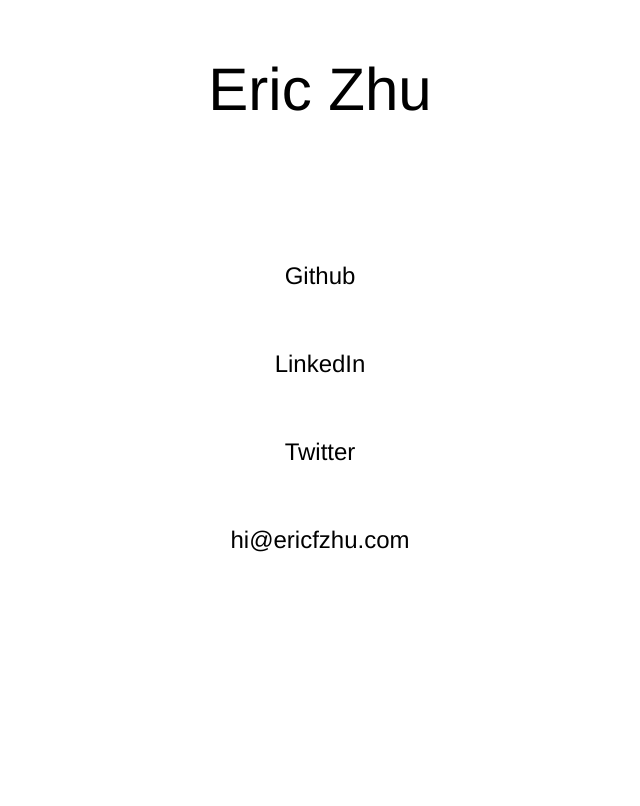
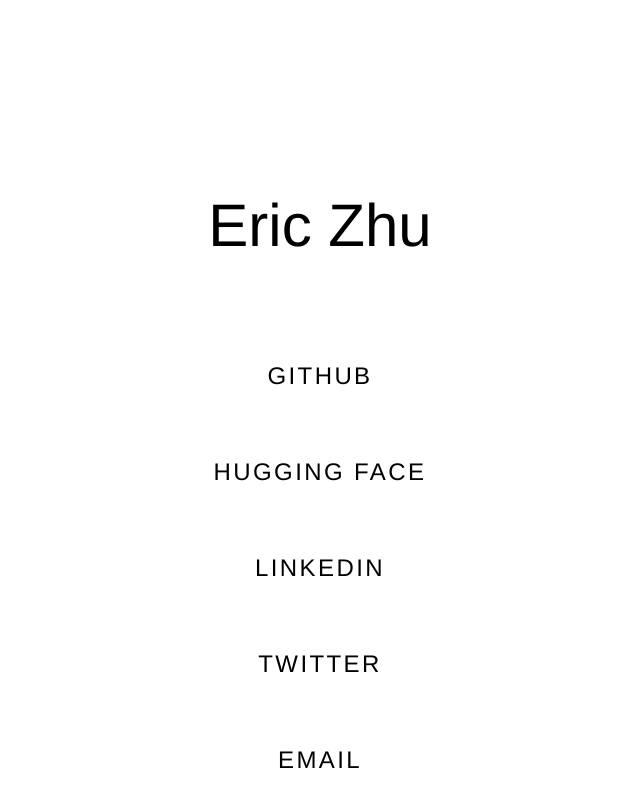
Before and after one commit to ericfzhu/website, a Next.js app: page /socials in a window 1280 px wide. Shown: the whole page, without its empty margins (320-960 px from the left). Built offline with nearby package versions, Linux system fonts and the light colour scheme.

Commit message:
Cleaned up socials component animations (#5)

```diff
--- a/pages/index.tsx
+++ b/pages/index.tsx
@@ -21,7 +21,7 @@
 
             <motion.div className="flex-col flex items-center align-middle justify-center select-none">
                 <motion.div
-                    initial={{ opacity: 1, y: '5vh' }}
+                    initial={{ opacity: 1, y: '22vh' }}
                     animate={{ y: '37vh' }}
                     transition={{ duration: 0.5, type: 'tween' }}
                 >
@@ -34,11 +34,11 @@
                     className="align-middle max-w-screen-md justify-between"
                 >
                     <Link href="/socials">
-                        <button className="p-3">Socials</button>
+                        <button className="p-3 uppercase">Socials</button>
                     </Link>
                     {' / '}
                     <Link href="/podsearch">
-                        <button disabled className="p-3 line-through">
+                        <button disabled className="p-3 line-through uppercase">
                             PodSearch
                         </button>
                     </Link>
--- a/pages/socials.tsx
+++ b/pages/socials.tsx
@@ -21,43 +21,13 @@
         },
     }
     const item = {
-        hidden: { opacity: 0, y: '30vh' },
+        hidden: { opacity: 0, y: '32vh' },
         show: {
             opacity: 1,
-            y: '5vh',
+            y: '17vh',
             transition: {
                 type: 'tween',
                 duration: 1.2,
-            },
-        },
-    }
-
-    const pathVariants = {
-        hidden: {
-            opacity: 0,
-            pathLength: 0,
-            delay: 2,
-        },
-        hover: {
-            opacity: 1,
-            pathLength: 1,
-            transition: {
-                duration: 1.5,
-                ease: 'linear',
-            },
-        },
-    }
-
-    const textVariants = {
-        hidden: {
-            x: '-17.5px',
-            delay: 2,
-        },
-        hover: {
-            x: '0vh',
-            transition: {
-                duration: 1.5,
-                type: 'tween',
             },
         },
     }
@@ -66,22 +36,22 @@
         {
             name: 'Github',
             link: 'https://github.com/ericfzhu',
-            path: 'M12 0c-6.626 0-12 5.373-12 12 0 5.302 3.438 9.8 8.207 11.387.599.111.793-.261.793-.577v-2.234c-3.338.726-4.033-1.416-4.033-1.416-.546-1.387-1.333-1.756-1.333-1.756-1.089-.745.083-.729.083-.729 1.205.084 1.839 1.237 1.839 1.237 1.07 1.834 2.807 1.304 3.492.997.107-.775.418-1.305.762-1.604-2.665-.305-5.467-1.334-5.467-5.931 0-1.311.469-2.381 1.236-3.221-.124-.303-.535-1.524.117-3.176 0 0 1.008-.322 3.301 1.23.957-.266 1.983-.399 3.003-.404 1.02.005 2.047.138 3.006.404 2.291-1.552 3.297-1.23 3.297-1.23.653 1.653.242 2.874.118 3.176.77.84 1.235 1.911 1.235 3.221 0 4.609-2.807 5.624-5.479 5.921.43.372.823 1.102.823 2.222v3.293c0 .319.192.694.801.576 4.765-1.589 8.199-6.086 8.199-11.386 0-6.627-5.373-12-12-12z',
+        },
+        {
+            name: 'Hugging Face',
+            link: 'https://huggingface.co/ericzhu',
         },
         {
             name: 'LinkedIn',
             link: 'https://www.linkedin.com/in/ericfzhu/',
-            path: 'M4.98 3.5c0 1.381-1.11 2.5-2.48 2.5s-2.48-1.119-2.48-2.5c0-1.38 1.11-2.5 2.48-2.5s2.48 1.12 2.48 2.5zm.02 4.5h-5v16h5v-16zm7.982 0h-4.968v16h4.969v-8.399c0-4.67 6.029-5.052 6.029 0v8.399h4.988v-10.131c0-7.88-8.922-7.593-11.018-3.714v-2.155z',
         },
         {
             name: 'Twitter',
             link: 'https://twitter.com/ericfzhu1',
-            path: 'M24 4.557c-.883.392-1.832.656-2.828.775 1.017-.609 1.798-1.574 2.165-2.724-.951.564-2.005.974-3.127 1.195-.897-.957-2.178-1.555-3.594-1.555-3.179 0-5.515 2.966-4.797 6.045-4.091-.205-7.719-2.165-10.148-5.144-1.29 2.213-.669 5.108 1.523 6.574-.806-.026-1.566-.247-2.229-.616-.054 2.281 1.581 4.415 3.949 4.89-.693.188-1.452.232-2.224.084.626 1.956 2.444 3.379 4.6 3.419-2.07 1.623-4.678 2.348-7.29 2.04 2.179 1.397 4.768 2.212 7.548 2.212 9.142 0 14.307-7.721 13.995-14.646.962-.695 1.797-1.562 2.457-2.549z',
         },
         {
-            name: 'hi@ericfzhu.com',
+            name: 'Email',
             link: 'mailto:hi@ericfzhu.com',
-            path: 'M12.042 23.648c-7.813 0-12.042-4.876-12.042-11.171 0-6.727 4.762-12.125 13.276-12.125 6.214 0 10.724 4.038 10.724 9.601 0 8.712-10.33 11.012-9.812 6.042-.71 1.108-1.854 2.354-4.053 2.354-2.516 0-4.08-1.842-4.08-4.807 0-4.444 2.921-8.199 6.379-8.199 1.659 0 2.8.876 3.277 2.221l.464-1.632h2.338c-.244.832-2.321 8.527-2.321 8.527-.648 2.666 1.35 2.713 3.122 1.297 3.329-2.58 3.501-9.327-.998-12.141-4.821-2.891-15.795-1.102-15.795 8.693 0 5.611 3.95 9.381 9.829 9.381 3.436 0 5.542-.93 7.295-1.948l1.177 1.698c-1.711.966-4.461 2.209-8.78 2.209zm-2.344-14.305c-.715 1.34-1.177 3.076-1.177 4.424 0 3.61 3.522 3.633 5.252.239.712-1.394 1.171-3.171 1.171-4.529 0-2.917-3.495-3.434-5.246-.134z',
         },
     ]
 
@@ -105,7 +75,7 @@
             <div className="flex-col flex items-center align-middle justify-center scrollbar-hide">
                 <motion.div
                     initial={{ y: '37vh' }}
-                    animate={{ y: '5vh' }}
+                    animate={{ y: '22vh' }}
                     transition={{ duration: 0.5, type: 'tween', delay: 0.2 }}
                 >
                     <Link href="/">
@@ -122,11 +92,11 @@
                     transition={{ duration: 0.2 }}
                     className="align-middle max-w-screen-md justify-between"
                 >
-                    <button disabled className="p-3">
+                    <button disabled className="p-3 uppercase">
                         Socials
                     </button>
                     {' / '}
-                    <button disabled className="p-3 line-through">
+                    <button disabled className="p-3 line-through uppercase">
                         PodSearch
                     </button>
                 </motion.div>
@@ -147,34 +117,23 @@
             >
                 {socials.map((social, index) => (
                     <motion.div key={index} variants={item}>
-                        <a href={social.link} target="_blank" rel="noreferrer">
-                            <motion.button
-                                className="inline-flex items-center"
+                        <a
+                            href={social.link}
+                            target="_blank"
+                            rel="noreferrer"
+                            className={
+                                initialAnimation
+                                    ? 'link-underline p-5 inline-block'
+                                    : 'p-5 inline-block'
+                            }
+                        >
+                            <motion.h1
                                 initial="hidden"
-                                whileHover={initialAnimation ? 'hover' : ''}
-                                whileTap={initialAnimation ? 'hover' : ''}
                                 animate="hidden"
+                                className="text-2xl p-3 select-none tracking-widest uppercase"
                             >
-                                <motion.svg
-                                    xmlns="http://www.w3.org/2000/svg"
-                                    width="35"
-                                    height="35"
-                                    viewBox="0 0 24 24"
-                                >
-                                    <motion.path
-                                        fill="none"
-                                        stroke="black"
-                                        variants={pathVariants}
-                                        d={social.path}
-                                    />
-                                </motion.svg>
-                                <motion.h1
-                                    className="text-2xl m-7 select-none"
-                                    variants={textVariants}
-                                >
-                                    {social.name}
-                                </motion.h1>
-                            </motion.button>
+                                {social.name}
+                            </motion.h1>
                         </a>
                     </motion.div>
                 ))}
--- a/styles/globals.css
+++ b/styles/globals.css
@@ -8,17 +8,7 @@
     margin: 0;
     font-family: Helvetica Neue, -apple-system, BlinkMacSystemFont, Segoe UI,
         Roboto, Oxygen, Ubuntu, Cantarell, Fira Sans, Droid Sans, sans-serif;
-    /*-ms-overflow-style: none;*/
-    /*scrollbar-width: none;*/
 }
-
-/*body::-webkit-scrollbar {*/
-/*    display: none;*/
-/*}*/
-
-/*scrollbar-hide::-webkit-scrollbar {*/
-/*    display: none;*/
-/*}*/
 
 a {
     color: inherit;
@@ -28,3 +18,22 @@
 * {
     box-sizing: border-box;
 }
+
+.link-underline {
+    position: relative;
+}
+.link-underline:after {
+    bottom: 15px;
+    content: '';
+    display: block;
+    height: 2px;
+    left: 50%;
+    position: absolute;
+    background: #b8e1fb;
+    transition: width 0.3s ease 0s, left 0.3s ease 0s;
+    width: 0;
+}
+.link-underline:hover:after {
+    width: 100%;
+    left: 0;
+}
```
